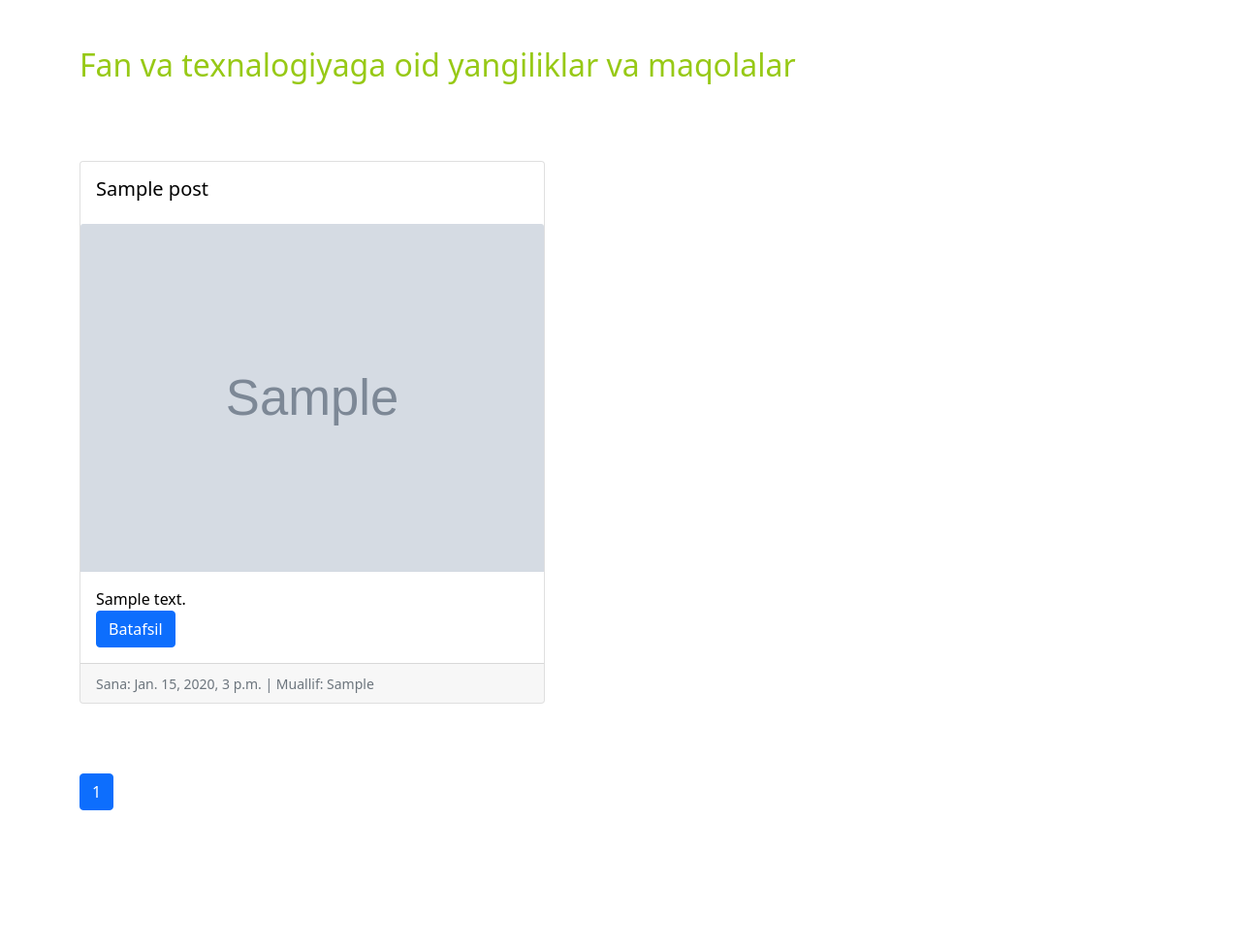
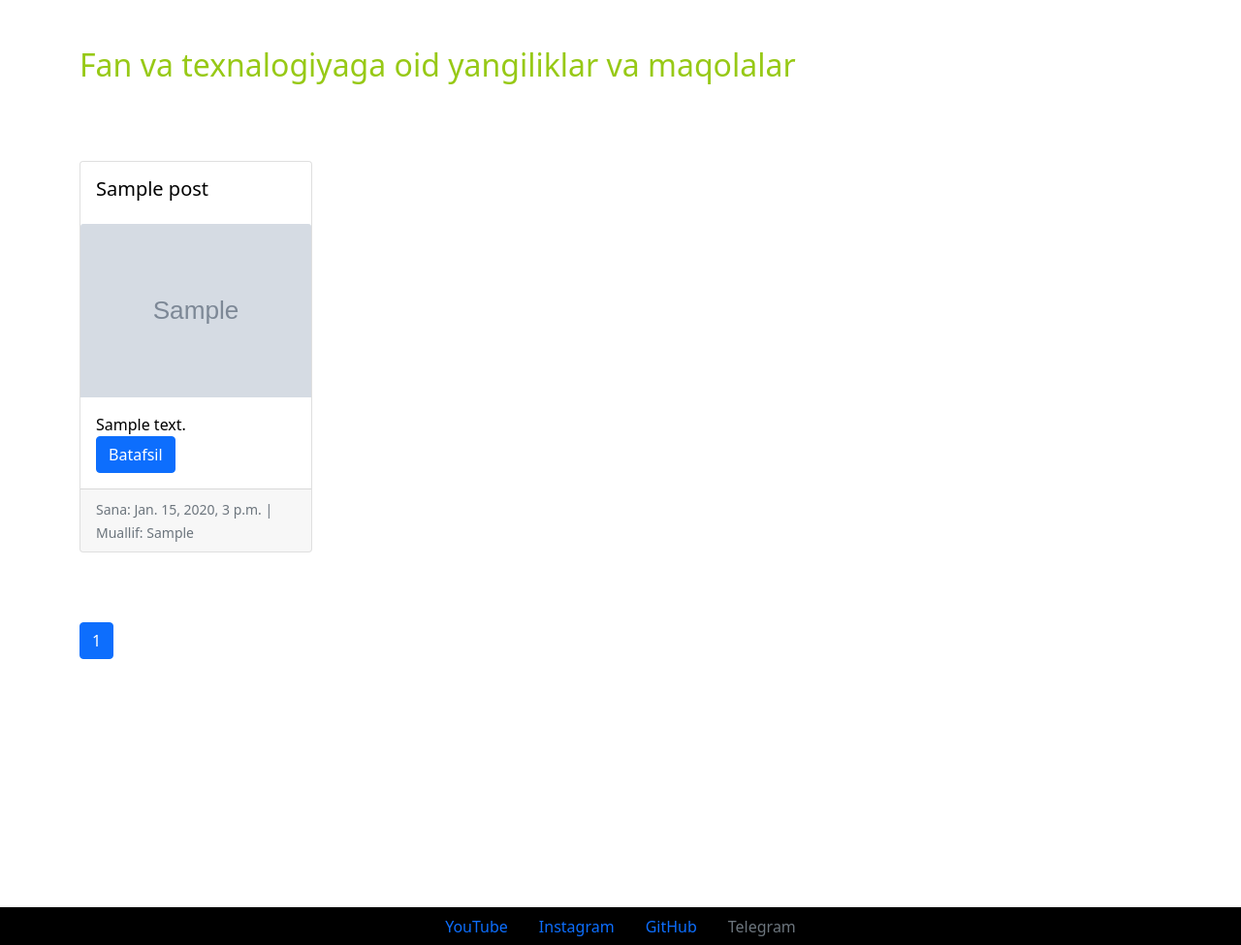
Before and after one commit to uzmumtazdev/mumtazdev, a Django app: page / in a window 1280 px wide. Shown: the part 56-1031 px from the top of the page at 97% size. Run offline with Django 4.2, Linux system fonts and the light colour scheme; tables that the repository leaves empty hold one stand-in row (values such as "Sample post"); grey boxes marked "Sample" are stand-in pictures; some libraries are stand-ins or nearby versions.

Commit message:
saaaaaaaaa

```diff
--- a/templates/list.html
+++ b/templates/list.html
@@ -5,7 +5,7 @@
     <h2 style="color: #97c916">Fan va texnalogiyaga oid yangiliklar va maqolalar</h2><br><br><br>
     {% for post in page_obj %}
     <a style="text-decoration: none; color:black;" href="/post/{{post.id}}/">
-        <div class="card" style="width: 30rem;">
+        <div class="card" style="width: 15rem;">
           <div class="card-body">
             <h5 class="card-title">{{post.title}}</h5>
           </div>
```
